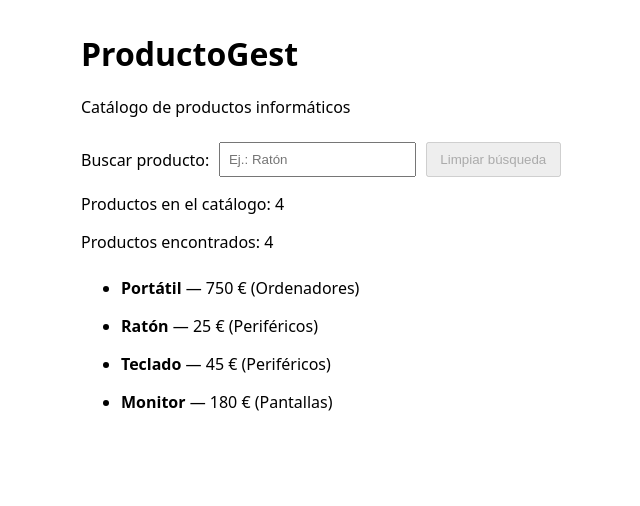
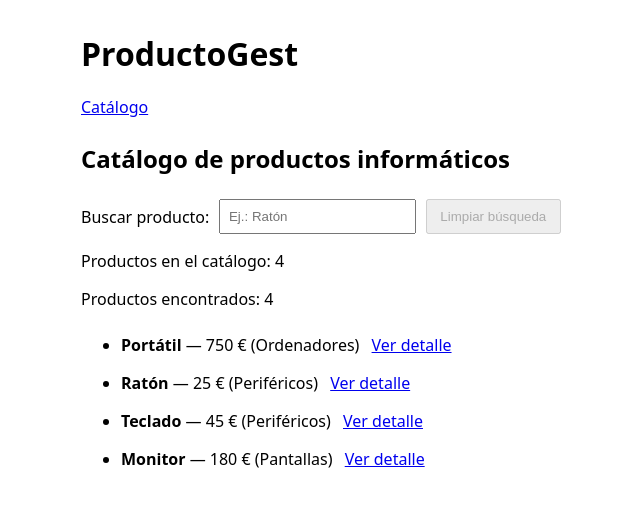
Before and after one commit to jminsausti/ProductoGest-Vue, a Vue app: page / in a window 1280 px wide. Shown: the top 506 px of the page, without its empty margins (199-839 px from the left). Built offline with nearby package versions, Linux system fonts and the light colour scheme; data requests are answered from the project's data file.

Commit message:
Etapa 05: incorporar Vue Router

```diff
--- a/package.json
+++ b/package.json
@@ -10,11 +10,11 @@
   },
   "dependencies": {
     "axios": "^1.20.0",
-    "vue": "^3.5.42"
+    "vue": "^3.5.42",
+    "vue-router": "^4.6.4"
   },
   "devDependencies": {
     "@vitejs/plugin-vue": "^6.0.8",
-    "json-server": "^1.0.0-beta.15",
     "vite": "^8.2.2",
     "vite-plugin-vue-devtools": "^8.2.1"
   },
--- a/src/App.vue
+++ b/src/App.vue
@@ -1,106 +1,22 @@
 <script setup>
-// App.vue coordina los componentes y conserva el estado compartido.
-import { ref, computed, onMounted } from 'vue'
-import axios from 'axios'
-import ProductoCard from './components/ProductoCard.vue'
-import BuscadorProductos from './components/BuscadorProductos.vue'
-
-const titulo = 'ProductoGest'
-const API_URL = 'http://localhost:3000/productos'
-
-// El catálogo comienza vacío: ahora lo obtendremos por HTTP.
-const productos = ref([])
-const busqueda = ref('')
-
-// Estados de la petición para informar al usuario de qué sucede.
-const cargando = ref(false)
-const error = ref('')
-
-// El filtrado sigue siendo reactivo y no necesita cambios al usar Axios.
-const productosFiltrados = computed(() => {
-  const texto = busqueda.value.trim().toLocaleLowerCase('es')
-  return productos.value.filter(producto =>
-    producto.nombre.toLocaleLowerCase('es').includes(texto)
-  )
-})
-
-async function cargarProductos() {
-  cargando.value = true
-  error.value = ''
-
-  try {
-    // Axios hace un GET y transforma automáticamente el JSON de la respuesta.
-    const respuesta = await axios.get(API_URL)
-    productos.value = respuesta.data
-  } catch (err) {
-    // Si falla la API, mostramos un mensaje en vez de dejar una lista engañosa.
-    productos.value = []
-    error.value = 'No se pudieron cargar los productos. Comprueba que JSON Server está activo.'
-    console.error('Error al consultar la API:', err)
-  } finally {
-    // finally se ejecuta tanto si la petición funciona como si falla.
-    cargando.value = false
-  }
-}
-
-// Cuando Vue monta el componente, realizamos la primera petición.
-onMounted(cargarProductos)
-
-// El padre recibe los eventos personalizados del buscador.
-function actualizarBusqueda(texto) {
-  busqueda.value = texto
-}
-
-function limpiarBusqueda() {
-  busqueda.value = ''
-}
+// App.vue deja de gestionar el catálogo: ahora solo define la estructura común.
+// RouterView muestra la vista que corresponde a la URL actual.
 </script>
 
 <template>
-  <main>
-    <h1>{{ titulo }}</h1>
-    <p>Catálogo de productos informáticos</p>
+  <div class="aplicacion">
+    <header>
+      <h1>ProductoGest</h1>
+      <nav aria-label="Navegación principal">
+        <RouterLink :to="{ name: 'catalogo' }">Catálogo</RouterLink>
+      </nav>
+    </header>
 
-    <!-- La búsqueda sigue delegada en su propio componente. -->
-    <BuscadorProductos
-      :busqueda="busqueda"
-      @actualizar-busqueda="actualizarBusqueda"
-      @limpiar-busqueda="limpiarBusqueda"
-    />
-
-    <!-- Un solo estado visible cada vez: carga, error o resultado. -->
-    <p v-if="cargando" role="status">Cargando productos…</p>
-
-    <div v-else-if="error" role="alert">
-      <p>{{ error }}</p>
-      <button type="button" @click="cargarProductos">Reintentar</button>
-    </div>
-
-    <template v-else>
-      <p>Productos en el catálogo: {{ productos.length }}</p>
-      <p>Productos encontrados: {{ productosFiltrados.length }}</p>
-
-      <p v-if="productosFiltrados.length === 0" role="status">
-        No hay productos que coincidan con la búsqueda.
-      </p>
-      <ul v-else>
-        <!-- Cada elemento conserva su identificador estable como clave. -->
-        <ProductoCard
-          v-for="producto in productosFiltrados"
-          :key="producto.id"
-          :producto="producto"
-        />
-      </ul>
-    </template>
-  </main>
+    <RouterView />
+  </div>
 </template>
 
 <style scoped>
-/* Mantenemos la interfaz sencilla para centrarnos en HTTP y reactividad. */
-main {
-  max-width: 720px;
-  margin: 2rem auto;
-  padding: 0 1rem;
-  font-family: system-ui, sans-serif;
-}
+.aplicacion { max-width: 720px; margin: 2rem auto; padding: 0 1rem; font-family: system-ui, sans-serif; }
+nav { margin-bottom: 1.5rem; }
 </style>
--- a/src/components/ProductoCard.vue
+++ b/src/components/ProductoCard.vue
@@ -1,21 +1,18 @@
 <script setup>
-// El componente padre nos pasa un producto completo mediante una prop.
-// required: true indica que la prop es obligatoria.
-defineProps({
-  producto: { type: Object, required: true }
-})
+// La ficha recibe datos del catálogo y genera una navegación al detalle.
+defineProps({ producto: { type: Object, required: true } })
 </script>
 
 <template>
-  <!-- :title enlaza dinámicamente el atributo HTML con la categoría. -->
   <li :title="`Categoría: ${producto.categoria}`">
-    <!-- Vue muestra las propiedades del objeto recibido, sin copiarlas al estado local. -->
     <strong>{{ producto.nombre }}</strong> —
     {{ producto.precio }} € ({{ producto.categoria }})
+    <!-- Ruta por nombre: Vue Router construye /productos/ID automáticamente. -->
+    <RouterLink :to="{ name: 'detalle', params: { id: producto.id } }">Ver detalle</RouterLink>
   </li>
 </template>
 
 <style scoped>
-/* Estilo exclusivo de la tarjeta de producto. */
 li { padding: .5rem 0; }
+a { margin-left: .5rem; }
 </style>
--- a/src/main.js
+++ b/src/main.js
@@ -1,4 +1,6 @@
 import { createApp } from 'vue'
 import App from './App.vue'
+import router from './router'
 
-createApp(App).mount('#app')
+// El router debe instalarse antes de montar la aplicación.
+createApp(App).use(router).mount('#app')
--- /dev/null
+++ b/src/router/index.js
@@ -0,0 +1,15 @@
+import { createRouter, createWebHistory } from 'vue-router'
+import CatalogoView from '../views/CatalogoView.vue'
+import DetalleView from '../views/DetalleView.vue'
+
+// :id es un segmento variable de la URL, como /productos/2.
+const routes = [
+  { path: '/', name: 'catalogo', component: CatalogoView },
+  { path: '/productos/:id', name: 'detalle', component: DetalleView, props: true },
+  { path: '/:pathMatch(.*)*', redirect: '/' }
+]
+
+export default createRouter({
+  history: createWebHistory(import.meta.env.BASE_URL),
+  routes
+})
--- /dev/null
+++ b/src/views/CatalogoView.vue
@@ -0,0 +1,73 @@
+<script setup>
+import { ref, computed, onMounted } from 'vue'
+import axios from 'axios'
+import ProductoCard from '../components/ProductoCard.vue'
+import BuscadorProductos from '../components/BuscadorProductos.vue'
+
+const API_URL = 'http://localhost:3000/productos'
+
+// Este estado pertenecía antes a App.vue; ahora pertenece a la vista del catálogo.
+const productos = ref([])
+const busqueda = ref('')
+const cargando = ref(false)
+const error = ref('')
+
+const productosFiltrados = computed(() => {
+  const texto = busqueda.value.trim().toLocaleLowerCase('es')
+  return productos.value.filter(producto =>
+    producto.nombre.toLocaleLowerCase('es').includes(texto)
+  )
+})
+
+async function cargarProductos() {
+  cargando.value = true
+  error.value = ''
+
+  try {
+    const respuesta = await axios.get(API_URL)
+    productos.value = respuesta.data
+  } catch (err) {
+    productos.value = []
+    error.value = 'No se pudieron cargar los productos. Comprueba que JSON Server está activo.'
+    console.error('Error al consultar la API:', err)
+  } finally {
+    cargando.value = false
+  }
+}
+
+// Al entrar en la vista por primera vez, consultamos la API.
+onMounted(cargarProductos)
+
+function actualizarBusqueda(texto) { busqueda.value = texto }
+function limpiarBusqueda() { busqueda.value = '' }
+</script>
+
+<template>
+  <main>
+    <h2>Catálogo de productos informáticos</h2>
+
+    <BuscadorProductos
+      :busqueda="busqueda"
+      @actualizar-busqueda="actualizarBusqueda"
+      @limpiar-busqueda="limpiarBusqueda"
+    />
+
+    <p v-if="cargando" role="status">Cargando productos…</p>
+    <div v-else-if="error" role="alert">
+      <p>{{ error }}</p>
+      <button type="button" @click="cargarProductos">Reintentar</button>
+    </div>
+    <template v-else>
+      <p>Productos en el catálogo: {{ productos.length }}</p>
+      <p>Productos encontrados: {{ productosFiltrados.length }}</p>
+      <p v-if="productosFiltrados.length === 0">No hay productos que coincidan con la búsqueda.</p>
+      <ul v-else>
+        <ProductoCard
+          v-for="producto in productosFiltrados"
+          :key="producto.id"
+          :producto="producto"
+        />
+      </ul>
+    </template>
+  </main>
+</template>
--- /dev/null
+++ b/src/views/DetalleView.vue
@@ -0,0 +1,53 @@
+<script setup>
+import { ref, watch } from 'vue'
+import axios from 'axios'
+
+// Vue Router convierte :id de la URL en una prop gracias a props: true.
+const props = defineProps({ id: { type: String, required: true } })
+const producto = ref(null)
+const cargando = ref(false)
+const error = ref('')
+
+async function cargarProducto(id) {
+  cargando.value = true
+  error.value = ''
+  producto.value = null
+
+  try {
+    // Solicitamos SOLO el producto indicado por la URL, no todo el catálogo.
+    const respuesta = await axios.get(`http://localhost:3000/productos/${encodeURIComponent(id)}`)
+    producto.value = respuesta.data
+  } catch (err) {
+    if (err.response?.status === 404) {
+      error.value = 'Ese producto no existe.'
+    } else {
+      error.value = 'No se pudo cargar el producto. Comprueba que JSON Server está activo.'
+    }
+    console.error('Error al cargar el producto:', err)
+  } finally {
+    cargando.value = false
+  }
+}
+
+// immediate: true lanza la primera consulta al abrir la vista.
+// Si cambia /productos/1 por /productos/2 sin desmontar la vista,
+// watch vuelve a cargar los datos correspondientes al nuevo id.
+watch(() => props.id, cargarProducto, { immediate: true })
+</script>
+
+<template>
+  <main>
+    <h2>Detalle del producto</h2>
+    <p v-if="cargando" role="status">Cargando producto…</p>
+    <div v-else-if="error" role="alert">
+      <p>{{ error }}</p>
+      <button type="button" @click="cargarProducto(props.id)">Reintentar</button>
+    </div>
+    <article v-else-if="producto">
+      <h3>{{ producto.nombre }}</h3>
+      <p>Categoría: {{ producto.categoria }}</p>
+      <p>Precio: {{ producto.precio }} €</p>
+    </article>
+    <RouterLink :to="{ name: 'catalogo' }">← Volver al catálogo</RouterLink>
+  </main>
+</template>
```
Also changed, not shown: 1 other file (tests, documents, lock files or other folders).
